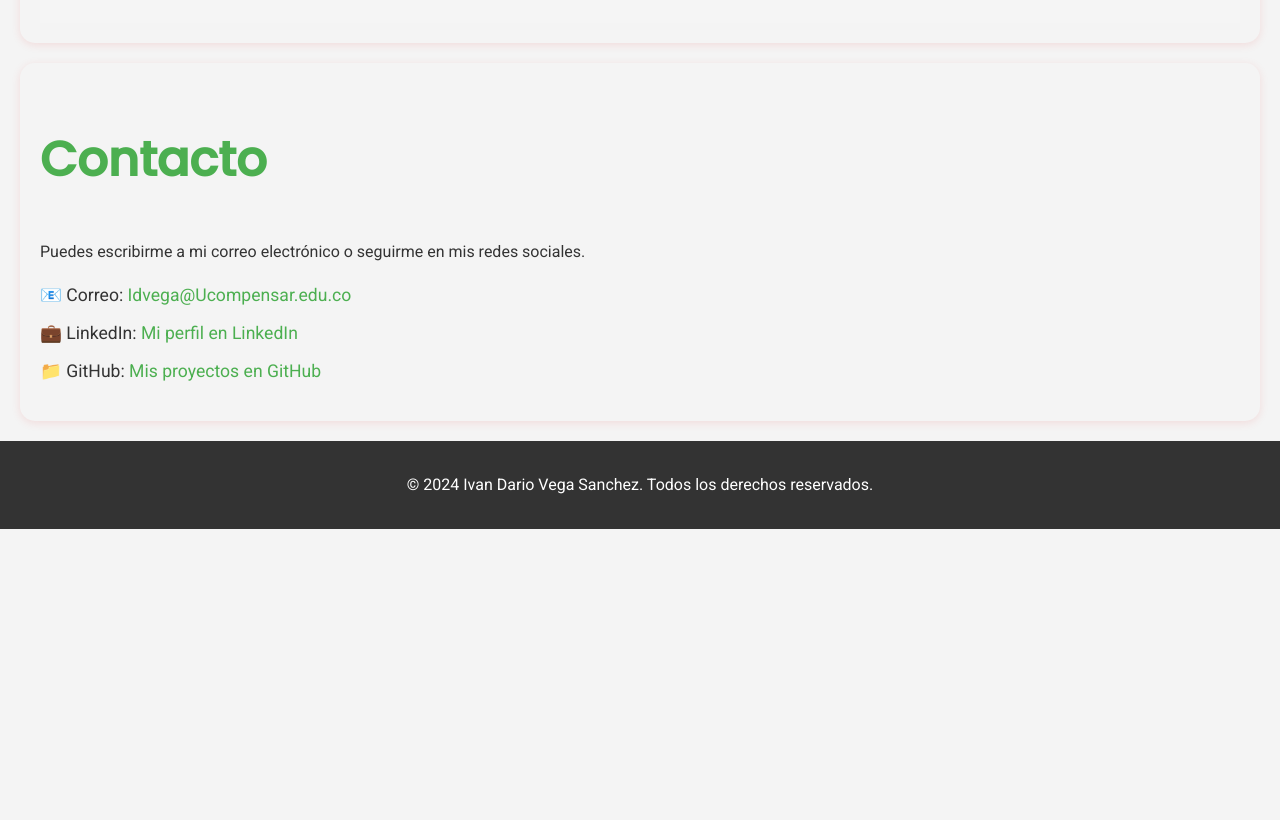
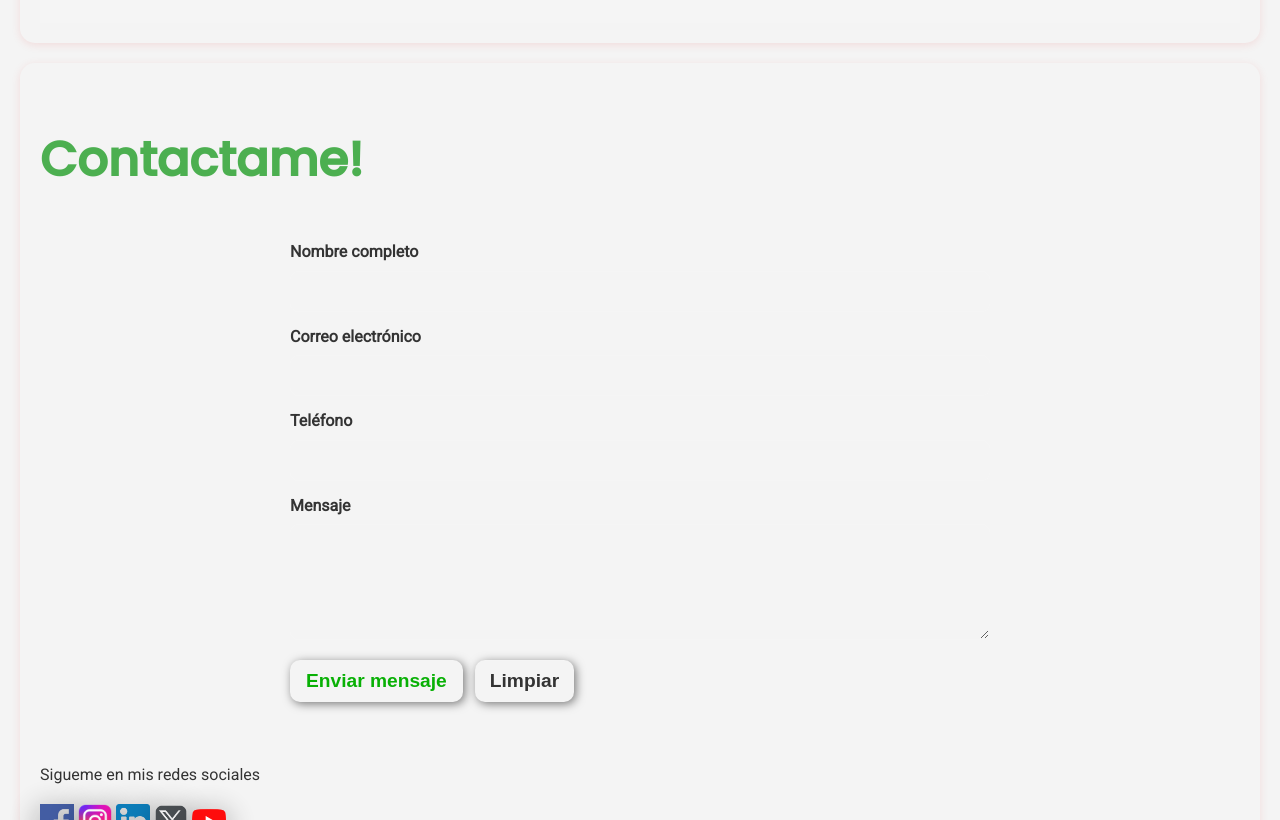
Before and after one commit to Ivegan2/Mi-portafolio, a plain HTML site: page index.html in a window 1280 px wide. Shown: the part 1980-2800 px from the top of the page. Before the commit the page ends 2509 px from the top, so only its background shows below. Drawn offline with Linux system fonts and the light colour scheme.

Commit message:
Cambios en en los estilos - Informacion parrafos y redes sociales

```diff
--- a/index.html
+++ b/index.html
@@ -11,13 +11,13 @@
 <body>
     <header>
         <div class="container">
-            <p class="logo">Hola, Soy Ivan.
-                <br>Estudiante de Ingenieria de Software.<br></p>
+            <p class="logo">Estudiante de Ingenieria de Software.
+                <br>Ivan Vega.<br></p>
             <nav>
                 <ul>
-                  <li><a href="#Acerca de mi">Acerca de mi</a></li>
-                  <li><a href="#experiencia">Experiencia</a></li>
-                  <li><a href="#contacto">Contacto</a></li>
+                <li><a href="#Acerca de mi">Acerca de mi</a></li>
+                <li><a href="#experiencia">Mi Experiencia</a></li>
+                <li><a href="#contacto">Contactame</a></li>
                 </ul>
             </nav>
         </div>
@@ -39,9 +39,9 @@
             <h2>Experiencia</h2>
             <div class="experiencia">
             <div class="carta">
-                <h3>Programador JavaScript</h3>
+                <h3>JavaScript</h3>
                 <div class="texto">
-                <p>Soy estudiante de tercer semestre en Ingeniería en Sistemas, y he aprendido los fundamentos de JavaScript, como variables, funciones y manipulación del DOM. He trabajado en proyectos donde implementé interactividad en páginas web, y tengo experiencia básica con frameworks como React. Estoy interesado en seguir mejorando mis habilidades para desarrollar aplicaciones dinámicas tanto del lado del cliente como del servidor.</p>
+                <p>Soy estudiante de cuarto semestre en Ingeniería en Sistemas, y he aprendido los fundamentos de JavaScript, como variables, funciones y manipulación del DOM. He trabajado en proyectos donde implementé interactividad en páginas web, y tengo experiencia básica con frameworks como React. Estoy interesado en seguir mejorando mis habilidades para desarrollar aplicaciones dinámicas tanto del lado del cliente como del servidor.</p>
                 </div>
             <div><p class="hidden-text">
                     Estoy interesado en seguir mejorando mis habilidades para desarrollar aplicaciones dinámicas tanto del lado del cliente como del servidor.
@@ -49,7 +49,7 @@
                 </div><button class="toggle-button">+ info</button>
                 </div>
             <div class="carta">
-                <h3>Programador Html</h3>
+                <h3>Html y CSS</h3>
                 <div class="texto">
                 <p>En mi formación como estudiante de Ingeniería en Sistemas, he adquirido conocimientos sobre HTML, creando páginas web estáticas utilizando etiquetas semánticas, formularios y enlaces. He trabajado en proyectos prácticos que me han permitido estructurar sitios web y mejorar su accesibilidad. Mi objetivo es seguir perfeccionando mis habilidades y explorar más sobre la integración de HTML con CSS y JavaScript.</p>
                 </div>
@@ -60,7 +60,7 @@
                 </div>
             </div>
             <div class="carta">
-                <h3>Programador Python</h3>
+                <h3>Python</h3>
                 <div class="texto">
                 <p>Como estudiante de tercer semestre, he trabajado con Python aplicando conceptos como estructuras de control, funciones y manejo de datos. He desarrollado pequeños programas y automatizado tareas con Python. Mi objetivo es seguir explorando sus aplicaciones, especialmente en áreas como la ciencia de datos y el desarrollo de software en pro de resolver las necesidades hoy en dia en nuestro entorno.</p>
                 </div>
@@ -76,20 +76,59 @@
         <section id="contacto">
             <div class="container"></div>
             <div class="img-container"></div>
-            <h2>Contacto</h2>
-            <p>Puedes escribirme a mi correo electrónico o seguirme en mis redes sociales.</p>
+            <div class="container">
+            <h2 class="section-title fade-in">Contactame!</h2>
+
+        <form id="contactForm" class="contact-form slide-up" novalidate>
+        <div class="form-row">
+            <label for="name">Nombre completo</label>
+            <input id="name" name="name" type="text" required aria-required="true">
+        </div>
+
+        <div class="form-row">
+            <label for="email">Correo electrónico</label>
+            <input id="email" name="email" type="email" required aria-required="true">
+        </div>
+
+        <div class="form-row">
+            <label for="phone">Teléfono</label>
+            <input id="phone" name="phone" type="tel" inputmode="tel" pattern="[0-9()+\\-\\s]{7,25}">
+        </div>
+
+        <div class="form-row">
+            <label for="message">Mensaje</label>
+            <textarea id="message" name="message" rows="6" required aria-required="true"></textarea>
+        </div>
+
+        <div class="form-actions">
+            <button class="btn btn-primary" type="submit">Enviar mensaje</button>
+            <button class="btn btn-ghost" type="reset">Limpiar</button>
+        </div>
+
+        <p id="formFeedback" class="form-feedback" role="status" aria-live="polite"></p>
+        </form>
+        </div>
+
+            <p>Sigueme en mis redes sociales</p>
+            <div class="footer-social" aria-label="Redes sociales">
+            <a href="#" class="icon-link" aria-label="Facebook"><img src="media/icon-facebook.png" alt=""></a>
+            <a href="#" class="icon-link" aria-label="Instagram"><img src="media/icon-instagram.png" alt=""></a>
+            <a href="#" class="icon-link" aria-label="LinkedIn"><img src="media/icon-linkedin.png" alt=""></a>
+            <a href="#" class="icon-link" aria-label="Twitter"><img src="media/icon-twitter.png" alt=""></a>
+            <a href="#" class="icon-link" aria-label="Yotube"><img src="media/icon-Youtube.png" alt=""></a>
+            </div>
 
             <ul>
-                <li>📧 Correo: <a href="mailto:Idvega@Ucompensar.edu.co">Idvega@Ucompensar.edu.co</a></li>
-                <li>💼 LinkedIn: <a href="https://linkedin.com/in/ivan-v-a9220268/" target="_blank">Mi perfil en LinkedIn</a></li>
-                <li>📁 GitHub: <a href="https://github.com/ivegan2" target="_blank">Mis proyectos en GitHub</a></li>
+            <li>💼 LinkedIn: <a href="https://linkedin.com/in/ivan-v-a9220268/" target="_blank">Mi perfil en LinkedIn</a></li>
+            <li>📁 GitHub: <a href="https://github.com/ivegan2" target="_blank">Mis proyectos en GitHub</a></li>
             </ul>
         </section>
     </main>
 
     <footer>
         <div class="container">
-        <p>&copy; 2024 Ivan Dario Vega Sanchez. Todos los derechos reservados.</p>
+        <p>&copy; 2025 Todos los derechos reservados.</p>
+        <p>by Ivan Vega.</p>
         </div>
     </footer>
 
--- a/style.css
+++ b/style.css
@@ -159,7 +159,6 @@ section h2 {
     padding: 150px 12px;
     background-color: whitesmoke;
     text-align: center;
-
 }
 
 #experiencia h2{
@@ -255,7 +254,6 @@ section h2 {
     text-align: justify;
 }
 
-
     /* Botón interactivo */
 .toggle-button {
     background: #28a745;
@@ -274,7 +272,6 @@ section h2 {
     transform: scale(1.1); /* Efecto de agrandamiento */
     background: #218838; /* Cambia a un verde más oscuro */
 }
-
 
 
     /* Estilo para animación de las secciones */
@@ -303,7 +300,7 @@ a {
 
 a:hover {
     text-decoration: underline;
-    color: #d0e664;
+    color: #fefff9;
 }
 
     /* Footer */
@@ -314,6 +311,59 @@ footer {
     padding: 15px 0;
     margin-top: 20px;
 }
+/* FORMULARIO DE CONTACTO */
+.contact-form{
+    display:flex;
+    flex-direction:column;
+    gap:12px;
+    max-width:700px;
+    margin:0 auto}
+
+.form-row label{
+    display:block;
+    font-weight:600;
+    margin-bottom:6px}
+
+.form-row input,.form-row textarea{
+    width:100%;
+    padding:12px;
+    border-radius:8px;
+    border:1px solid rgba(255,255,255,.06);
+    background:transparent;
+    color:inherit;
+    transition:background .25s, border-color .25s}
+
+.form-row input:focus,.form-row textarea:focus{
+    outline:none;
+    border-color:rgb(5, 142, 35);
+    background:rgba(255,255,255,0.02)}
+
+.form-actions{
+    display:flex;
+    gap:12px;
+    align-items:center}
+
+.btn{
+    display:inline-block;
+    padding:10px 16px;
+    border-radius:10px;
+    border:0;
+    cursor:pointer;
+    font-weight:700}
+
+.btn-primary{
+    background:var(--accent);
+    color:#08b005}
+
+.btn-ghost{
+    background:transparent;
+    color:var(--muted);
+    border:1px solid rgba(255, 255, 255, 0.05);
+    padding:9px 14px}
+
+/* ICONS */
+.icon-link img{width:34px;opacity:.95;filter:drop-shadow(0 6px 16px rgba(0,0,0,.45));transition:transform .25s}
+.icon-link img:hover{transform:translateY(-4px)}
 
     /* Estilos para los enlaces de contacto */
 ul {
```
Also changed, not shown: Media/icon-facebook.png (added), Media/icon-instagram.png (added), Media/icon-linkedin.png (added), Media/icon-twitter.png (added), Media/icon-youtube.png (added). Lines whose indentation alone changed are shown as unchanged.
